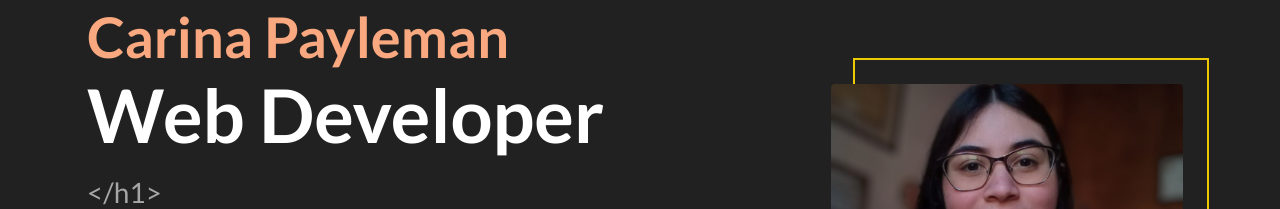
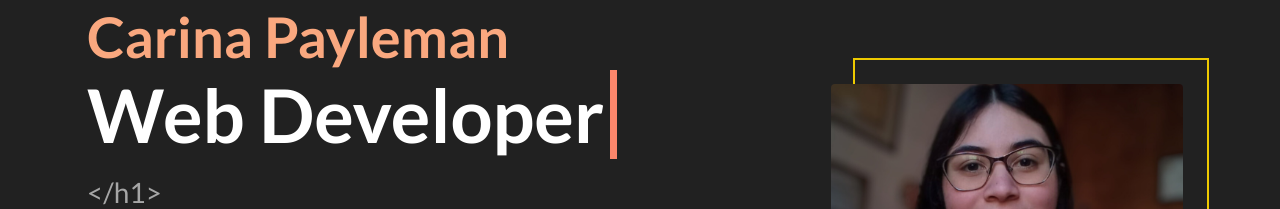
Before and after one commit to PaylemanC/portfolio, an Angular app: page / in a window 1280 px wide. Shown: the part 146-355 px from the top of the page. Built offline with nearby package versions, Linux system fonts and the light colour scheme.

Commit message:
Crea animación typing para h1

```diff
--- a/src/app/app.component.html
+++ b/src/app/app.component.html
@@ -4,7 +4,7 @@
     <div class="introduction__content">
       <div class="introduction__content-title">
         <p>&lt;h1&gt;</p>
-        <h1><span>Carina Payleman</span><span>Web Developer</span></h1>
+        <h1><span class="content-title_name">Carina Payleman</span><span class="content-title_occupation">Web Developer</span></h1>
         <p>&lt;/h1&gt;</p>
       </div>
       <div class="introduction__content-summary">
--- a/src/app/app.component.scss
+++ b/src/app/app.component.scss
@@ -33,10 +33,18 @@ h2 {
       flex-direction: column;
       margin: 16px 0;
       font-weight: bold;
-      span {
+      .content-title_occupation {
         font-size: 7.4rem;
+        padding-right: 6px;
+        display: inline-block;
+        max-width:fit-content;
+        color: white;
+        overflow: hidden;
+        border-right: .7rem solid $secondary-color;
+        white-space: nowrap;
+        animation: typing 1.7s steps(20, end) forwards, blinking .85s infinite;
       }
-      span:first-child {
+      .content-title_name {
         color: $primary-color;
         font-size: 5.6rem;
       }
@@ -44,6 +52,7 @@ h2 {
     p {
       color: rgba(255, 255, 255, 0.6);
       font-size: 2.8rem;
+      cursor: default;
     }
   }
   .introduction__content-summary {
@@ -115,6 +124,7 @@ h2 {
     display: flex;
     flex-direction: column;
     align-items: flex-end;
+    margin-top: 16px;
   }
 }
 
@@ -130,6 +140,24 @@ h2 {
   }
 }
 
+@keyframes typing {
+  from {
+    width: 0;
+  }
+  to {
+    width: 100%;
+  }
+}
+
+@keyframes blinking {
+  from {
+    border-color: transparent;
+  }
+  to {
+    border-color: $secondary-color;
+  }
+}
+
 @media (max-width: 425px) {
   .introduction__avatar, .social-media {
     display: none;
```
